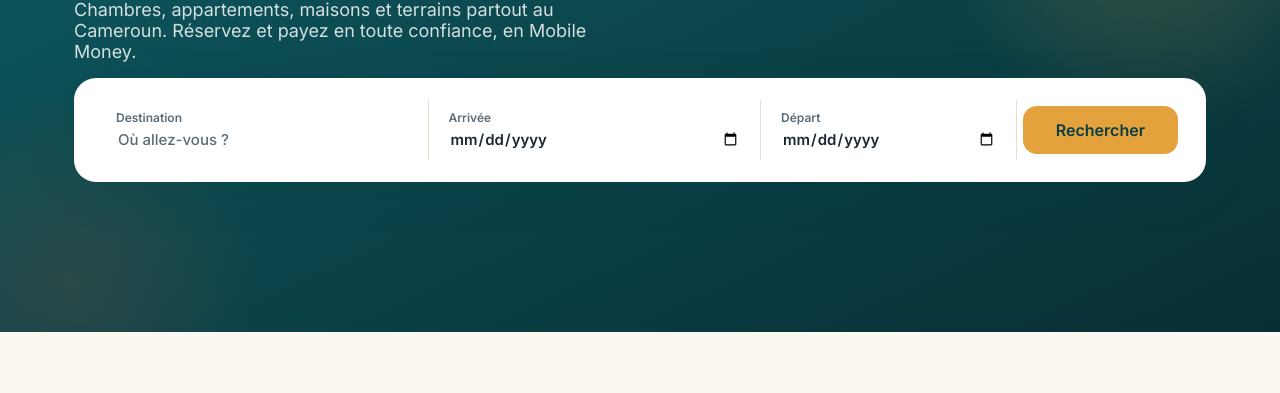
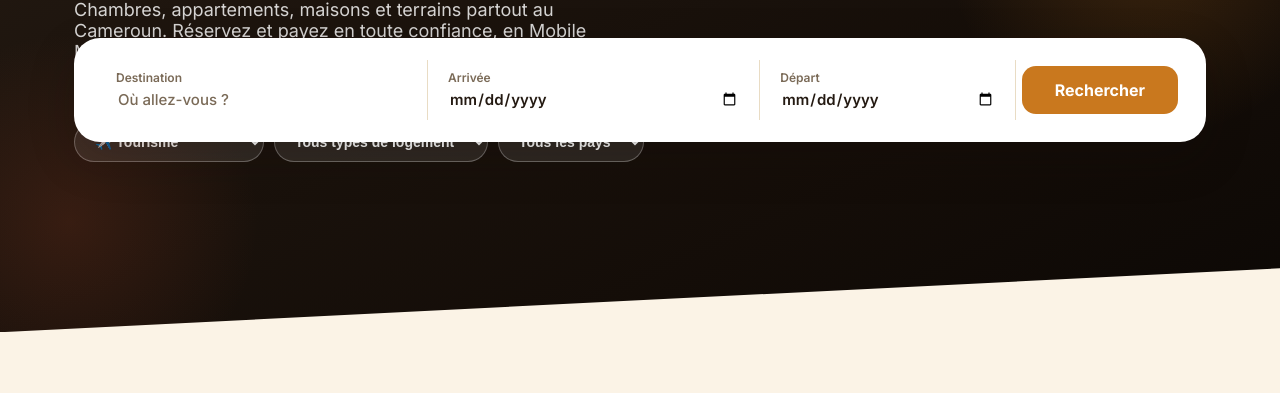
Before and after one commit to AbokoMarc/Rentify, a plain HTML site: page frontend/index.html in a window 1280 px wide. Shown: the part 277-670 px from the top of the page. Drawn offline with Linux system fonts and the light colour scheme; no server answers.

Commit message:
Nouveau design

```diff
--- a/frontend/assets/css/style.css
+++ b/frontend/assets/css/style.css
@@ -1,25 +1,28 @@
-@import url('https://fonts.googleapis.com/css2?family=Fraunces:opsz,wght@9..144,400;9..144,500;9..144,600;9..144,700&family=Inter:wght@400;500;600;700&display=swap');
+@import url('https://fonts.googleapis.com/css2?family=Fraunces:opsz,wght@9..144,400;9..144,500;9..144,600;9..144,700;9..144,900&family=Inter:wght@400;500;600;700&display=swap');
 
 :root {
-  --ink: #0E5C63;
-  --ink-deep: #0A3E44;
-  --ink-light: #1A7A82;
-  --gold: #E3A23C;
-  --gold-deep: #C6852A;
-  --sand: #FBF8F2;
-  --sand-deep: #F1EAD9;
-  --forest: #1F7A52;
-  --clay: #D2542E;
+  /* Identité Rentify : terre cuite + espresso + ocre — chaud, ancré, à l'opposé du bleu/teal
+     "startup tech" générique. Inspiré des terres et bois du Cameroun, sans jamais toucher
+     aux couleurs du drapeau. */
+  --ink: #241A12;
+  --ink-deep: #140D08;
+  --ink-light: #4A3624;
+  --gold: #C9781E;
+  --gold-deep: #A45F12;
+  --sand: #FBF3E6;
+  --sand-deep: #F1E3CC;
+  --forest: #5C7A4A;
+  --clay: #B84A2A;
   --white: #FFFFFF;
-  --ink-text: #1A2733;
-  --muted-text: #5B6B78;
-  --line: #E4DFD3;
-  --line-strong: #CFC7B4;
+  --ink-text: #241A12;
+  --muted-text: #7A6A57;
+  --line: #E9DCC4;
+  --line-strong: #D8C6A4;
   --radius-sm: 8px;
   --radius-md: 14px;
-  --radius-lg: 22px;
-  --shadow-card: 0 1px 2px rgba(14,92,99,0.08), 0 8px 24px rgba(14,92,99,0.10);
-  --shadow-pop: 0 12px 40px rgba(10,62,68,0.20);
+  --radius-lg: 26px;
+  --shadow-card: 0 1px 2px rgba(36,26,18,0.06), 0 10px 28px rgba(36,26,18,0.10);
+  --shadow-pop: 0 16px 46px rgba(20,13,8,0.24);
   --font-display: 'Fraunces', serif;
   --font-body: 'Inter', -apple-system, BlinkMacSystemFont, sans-serif;
 }
@@ -50,22 +53,22 @@ h1, h2, h3, h4 { font-family: var(--font-display); font-weight: 600; margin: 0;
 /* ---------- Boutons ---------- */
 .btn {
   display: inline-flex; align-items: center; justify-content: center; gap: 8px;
-  padding: 12px 22px; border-radius: 999px; border: 1.5px solid transparent;
-  font-weight: 600; font-size: 15px; transition: transform .15s ease, box-shadow .15s ease, background .15s ease;
+  padding: 12px 22px; border-radius: 10px; border: 1.5px solid transparent;
+  font-weight: 700; font-size: 15px; transition: transform .15s ease, box-shadow .15s ease, background .15s ease;
   white-space: nowrap;
 }
 .btn:active { transform: scale(0.97); }
-.btn-primary { background: var(--gold); color: var(--ink-deep); }
+.btn-primary { background: var(--gold); color: var(--white); }
 .btn-primary:hover { background: var(--gold-deep); }
 .btn-dark { background: var(--ink); color: var(--white); }
 .btn-dark:hover { background: var(--ink-deep); }
 .btn-outline { background: transparent; border-color: var(--white); color: var(--white); }
 .btn-outline:hover { background: rgba(255,255,255,0.12); }
 .btn-outline-ink { background: transparent; border-color: var(--ink); color: var(--ink); }
-.btn-outline-ink:hover { background: rgba(15,53,86,0.06); }
+.btn-outline-ink:hover { background: rgba(36,26,18,0.06); }
 .btn-ghost { background: transparent; color: var(--ink); border-color: var(--line-strong); }
 .btn-ghost:hover { background: var(--sand-deep); }
-.btn-danger { background: #FBEAE4; color: var(--clay); }
+.btn-danger { background: #F7E2D8; color: var(--clay); }
 .btn-block { width: 100%; }
 .btn-sm { padding: 8px 16px; font-size: 13px; }
 
@@ -84,7 +87,9 @@ h1, h2, h3, h4 { font-family: var(--font-display); font-weight: 600; margin: 0;
 .badge-approved { background: #E4F3EC; color: var(--forest); }
 .badge-rejected { background: #FBE4DE; color: var(--clay); }
 .main-nav { display: flex; align-items: center; gap: 28px; font-weight: 500; font-size: 15px; color: var(--ink-text); }
+.main-nav a { position: relative; padding-bottom: 4px; }
 .main-nav a:hover { color: var(--ink); }
+.main-nav a[style*="font-weight:700"]::after { content: ''; position: absolute; left: 0; right: 0; bottom: -2px; height: 2px; background: var(--gold); border-radius: 2px; }
 .header-actions { display: flex; align-items: center; gap: 14px; }
 
 .icon-btn {
@@ -115,23 +120,24 @@ h1, h2, h3, h4 { font-family: var(--font-display); font-weight: 600; margin: 0;
 
 /* ---------- Hero ---------- */
 .hero {
-  background: linear-gradient(155deg, var(--ink) 0%, var(--ink-deep) 65%, #082E33 100%);
-  color: white; padding: 64px 0 150px; position: relative; overflow: hidden;
+  background: linear-gradient(155deg, var(--ink) 0%, var(--ink-deep) 70%, #0C0805 100%);
+  color: white; padding: 64px 0 190px; position: relative; overflow: hidden;
+  clip-path: polygon(0 0, 100% 0, 100% 88%, 0 100%);
 }
 .hero::after {
   content: ''; position: absolute; right: -80px; top: -80px; width: 420px; height: 420px; border-radius: 50%;
-  background: radial-gradient(circle, rgba(227,162,60,0.20), transparent 70%);
+  background: radial-gradient(circle, rgba(201,120,30,0.22), transparent 70%);
 }
 .hero::before {
-  content: ''; position: absolute; left: -120px; bottom: -140px; width: 380px; height: 380px; border-radius: 50%;
-  background: radial-gradient(circle, rgba(210,84,46,0.16), transparent 70%);
+  content: ''; position: absolute; left: -120px; bottom: -80px; width: 380px; height: 380px; border-radius: 50%;
+  background: radial-gradient(circle, rgba(184,74,42,0.18), transparent 70%);
 }
 .hero h1 { color: white; font-size: 44px; line-height: 1.15; max-width: 640px; }
 .hero p.lead { font-size: 18px; color: rgba(255,255,255,0.82); margin-top: 14px; margin-bottom: 60px; max-width: 560px; }
 
 .search-card {
   background: white; border-radius: var(--radius-lg); box-shadow: var(--shadow-pop);
-  padding: 22px; margin-top: -84px; position: relative; z-index: 10;
+  padding: 22px; margin-top: -124px; position: relative; z-index: 10;
   display: grid; grid-template-columns: 1.3fr 1.3fr 1fr auto; gap: 0;
 }
 .search-field {
@@ -159,7 +165,7 @@ h1, h2, h3, h4 { font-family: var(--font-display); font-weight: 600; margin: 0;
 .category-card { position: relative; border-radius: var(--radius-md); overflow: hidden; aspect-ratio: 4/5; }
 .category-card img { width: 100%; height: 100%; object-fit: cover; transition: transform .4s ease; }
 .category-card:hover img { transform: scale(1.06); }
-.category-card::after { content: ''; position: absolute; inset: 0; background: linear-gradient(180deg, rgba(10,37,64,0) 40%, rgba(10,37,64,0.85) 100%); }
+.category-card::after { content: ''; position: absolute; inset: 0; background: linear-gradient(180deg, rgba(20,13,8,0) 40%, rgba(20,13,8,0.85) 100%); }
 .category-card .cc-label { position: absolute; left: 18px; bottom: 18px; right: 18px; color: white; z-index: 2; }
 .category-card .cc-label h3 { color: white; font-size: 20px; }
 .category-card .cc-label p { font-size: 13px; color: rgba(255,255,255,0.82); margin: 4px 0 0; }
@@ -174,13 +180,14 @@ h1, h2, h3, h4 { font-family: var(--font-display); font-weight: 600; margin: 0;
 .city-card p { color: var(--muted-text); font-size: 13px; margin: 4px 0 0; }
 
 /* ---------- Room cards ---------- */
-.room-card { background: white; border-radius: var(--radius-md); overflow: hidden; box-shadow: var(--shadow-card); display: flex; flex-direction: column; }
+.room-card { background: white; border-radius: var(--radius-md); overflow: hidden; box-shadow: var(--shadow-card); display: flex; flex-direction: column; position: relative; }
+.room-card::before { content: ''; position: absolute; top: 0; left: 0; right: 0; height: 4px; background: linear-gradient(90deg, var(--gold), var(--clay)); z-index: 2; }
 .room-card .room-img-wrap { position: relative; aspect-ratio: 4/3; overflow: hidden; }
 .room-card .room-img-wrap img { width: 100%; height: 100%; object-fit: cover; transition: transform .4s ease; }
 .room-card:hover .room-img-wrap img { transform: scale(1.07); }
 .fav-btn {
   position: absolute; top: 12px; right: 12px; width: 34px; height: 34px; border-radius: 50%;
-  background: rgba(10,37,64,0.45); backdrop-filter: blur(2px); color: white; border: none;
+  background: rgba(20,13,8,0.55); backdrop-filter: blur(2px); color: white; border: none;
   display: flex; align-items: center; justify-content: center; font-size: 16px;
 }
 .fav-btn.active { color: var(--clay); }
--- a/frontend/index.html
+++ b/frontend/index.html
@@ -9,7 +9,7 @@
 <link rel="icon" type="image/png" sizes="192x192" href="/assets/img/favicon-192.png">
 <link rel="apple-touch-icon" href="/assets/img/apple-touch-icon.png">
 <link rel="manifest" href="/manifest.json">
-<meta name="theme-color" content="#0E5C63">
+<meta name="theme-color" content="#241A12">
 <link rel="stylesheet" href="/assets/css/style.css">
 </head>
 <body>
```
Also changed, not shown: frontend/admin/admin-bookings.html (+1 -1 lines), frontend/admin/admin-dashboard.html (+1 -1 lines), frontend/admin/admin-inquiries.html (+1 -1 lines), frontend/admin/admin-payments.html (+1 -1 lines), frontend/admin/admin-rooms.html (+4 -2 lines), frontend/admin/admin-sellers.html (+1 -1 lines), frontend/admin/admin-settings.html (+1 -1 lines), frontend/admin/admin-users.html (+1 -1 lines), frontend/checkout.html (+1 -1 lines), frontend/dashboard.html (+1 -1 lines), frontend/immobilier.html (+1 -1 lines), frontend/login.html (+1 -1 lines), frontend/room.html (+1 -1 lines), frontend/search.html (+1 -1 lines), 3 more files.
